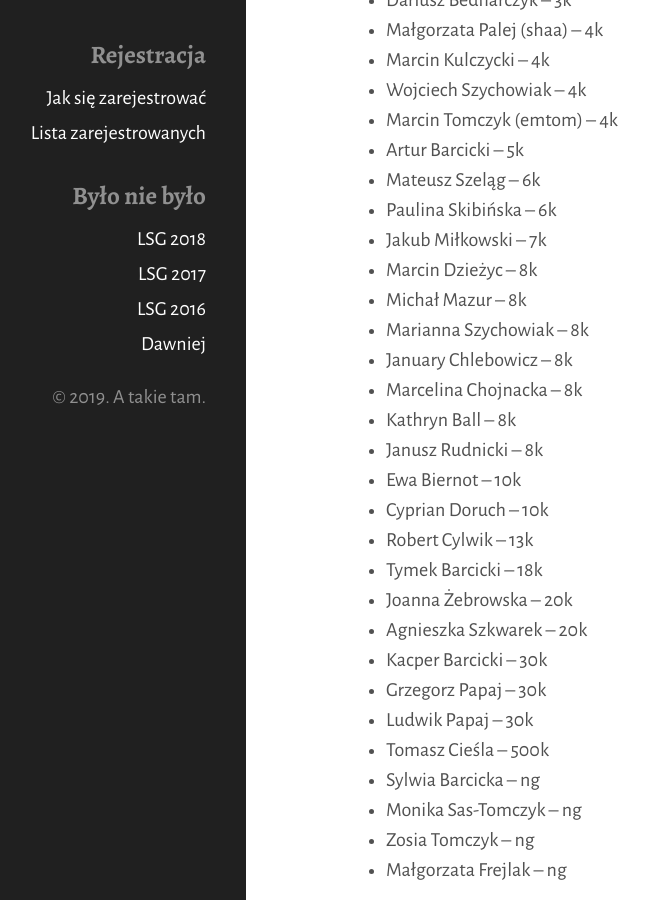
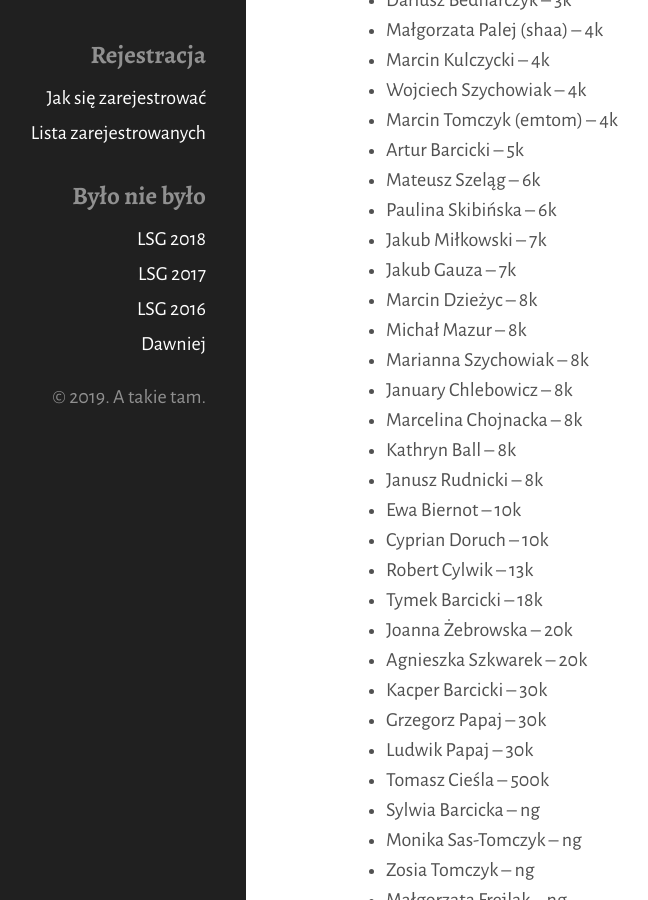
Before and after one commit to tasuki/lsg, a Jekyll site: the page built from zarejestrowani.md, in a window 1280 px wide and 900 px high, scrolled down 585 px. Shown: the whole window, without its empty margins (114-762 px from the left). Built offline with Jekyll 4.4.1, drawn with Linux system fonts in a browser that asks for light colours; nearby versions of some CDN libraries.

Commit message:
Update zarejestrowani.md

```diff
--- a/zarejestrowani.md
+++ b/zarejestrowani.md
@@ -29,6 +29,7 @@ Zarejestrowani uczestnicy (mniej więcej wg siły):
 - Mateusz Szeląg -- 6k
 - Paulina Skibińska -- 6k
 - Jakub Miłkowski -- 7k
+- Jakub Gauza -- 7k
 - Marcin Dzieżyc -- 8k
 - Michał Mazur -- 8k
 - Marianna Szychowiak -- 8k
```
